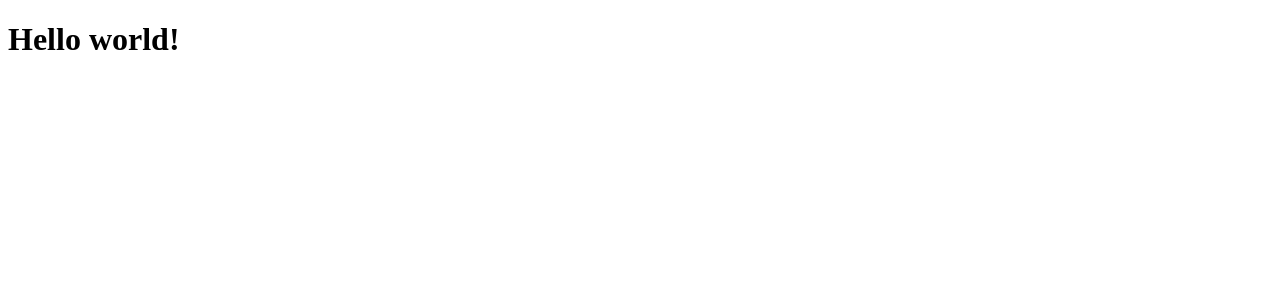
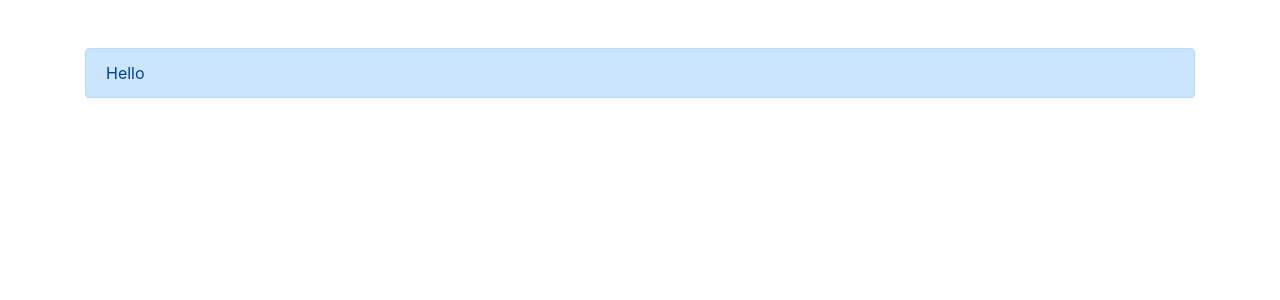
Before and after one commit to pcoliveira90/dscatalog, a React (Create React App) app in the folder front-web/: page / in a window 1280 px wide. Shown: the top 300 px of the page. Built offline with nearby package versions, Linux system fonts and the light colour scheme.

Commit message:
initial component

```diff
--- a/front-web/package.json
+++ b/front-web/package.json
@@ -10,6 +10,8 @@
     "@types/node": "^12.0.0",
     "@types/react": "^16.9.53",
     "@types/react-dom": "^16.9.8",
+    "bootstrap": "^4.6.0",
+    "node-sass": "^5.0.0",
     "react": "^17.0.1",
     "react-dom": "^17.0.1",
     "react-scripts": "4.0.1",
--- /dev/null
+++ b/front-web/src/Alert.tsx
@@ -0,0 +1,9 @@
+import React from 'react';
+
+const Alert = () => {
+    return (
+        <div className="alert alert-primary"> Hello </div>
+    )
+  }
+
+export default Alert;
--- /dev/null
+++ b/front-web/src/App.tsx
@@ -0,0 +1,12 @@
+import React from 'react';
+import Alert from './Alert';
+
+const App = () => {
+    return (
+      <div className="container mt-5">
+        <Alert/>
+        </div>
+    )
+  }
+
+export default App;
--- a/front-web/src/index.tsx
+++ b/front-web/src/index.tsx
@@ -1,8 +1,11 @@
 import React from 'react';
 import ReactDOM from 'react-dom';
+import App from './App';
+import 'bootstrap/dist/css/bootstrap.css';
+
 
 
 ReactDOM.render(
-  <h1>Hello world!</h1>,
+  <App/> ,
   document.getElementById('root')
 );
```
Also changed, not shown: 2 other files (tests, documents, lock files or other folders).
